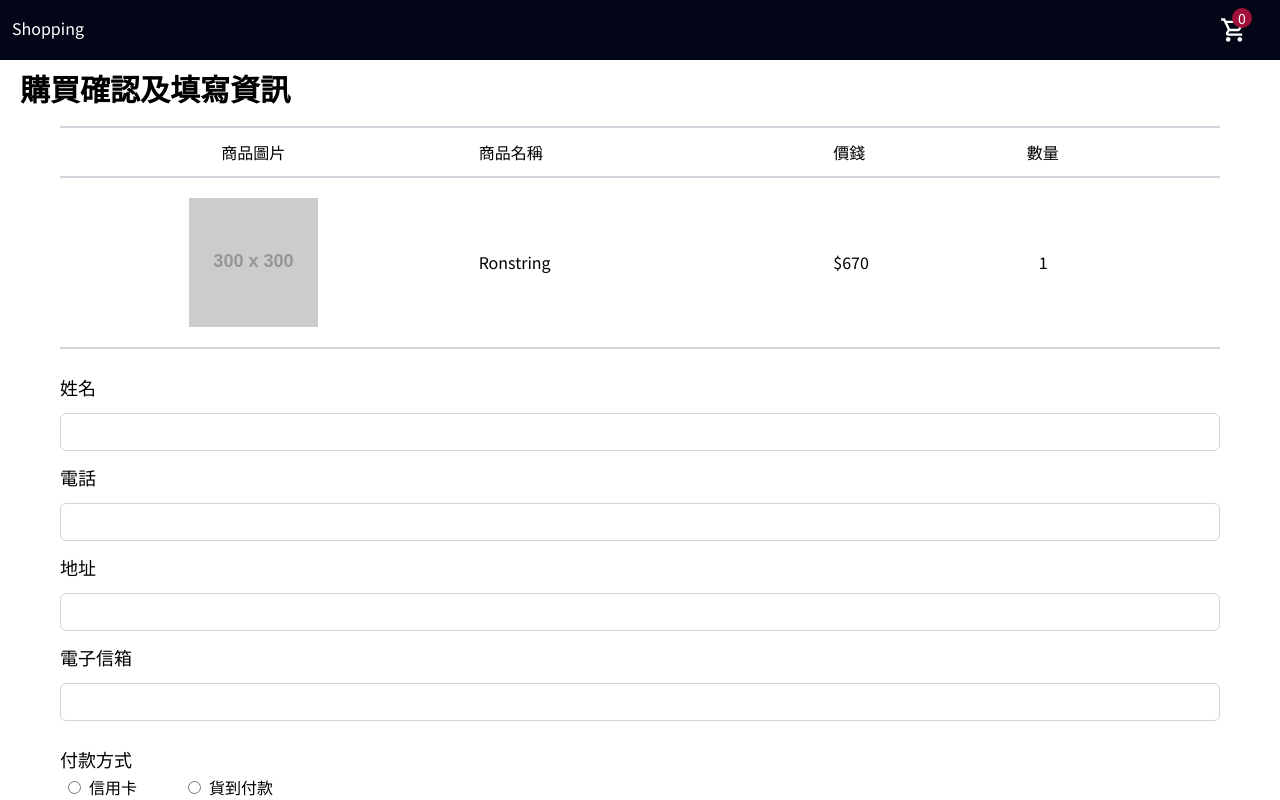
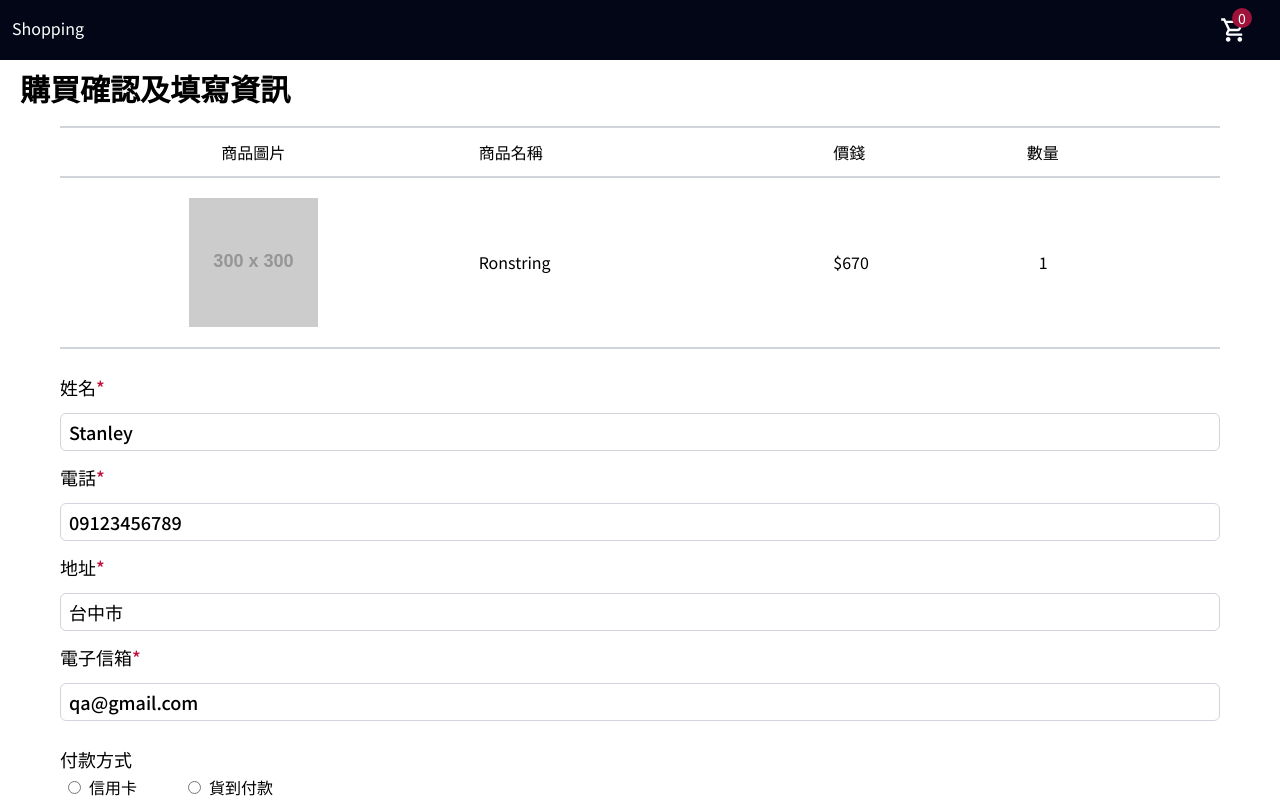
Before and after one commit to noouz/buyCar, a Vue app: page /shoppingcheck in a window 1280 px wide. Shown: the top 800 px of the page. Built offline with nearby package versions, Linux system fonts and the light colour scheme; a web font is replaced by a local one.

Commit message:
form修改

```diff
--- /dev/null
+++ b/src/components/Label.vue
@@ -0,0 +1,49 @@
+<script>
+export default{
+  props:{
+    valueData:{
+      type:String,
+      default:'',
+    },
+    content:{
+      type:String,
+      default:'',
+    },
+    type:{
+      type:String,
+      default:'text',
+    },
+    required:Boolean,
+  },
+  emits:['update'],
+  data(){
+    return{
+      newValue:this.valueData,
+    };
+  },
+  watch:{
+    newValue:{
+      handler(newValue){
+        this.$emit('update',newValue)
+      }
+    }
+  }
+};
+</script>
+
+<template>
+  <label for=type>
+    <span>{{content}}</span>
+    <span v-show="required" class="text-rose-700">*</span>
+    <input v-model="newValue" :type=type :name=type :id=type required >
+  </label>
+</template>
+
+<style scoped>
+label{
+  @apply font-medium text-lg w-full
+}
+input{
+  @apply w-full border border-gray-300 pl-2 text-lg py-1 rounded-md my-3 focus:outline-gray-500 active:outline-gray-500
+}
+</style>
--- a/src/views/Shoppingcheck.vue
+++ b/src/views/Shoppingcheck.vue
@@ -2,14 +2,26 @@
 import { RouterLink, RouterView } from 'vue-router';
 import LinkBtn from '@/components/LinkBtn.vue';
 import CheckCard from '@/components/CheckCard.vue';
+import Label from '@/components/Label.vue';
 export default{
   components:{
-    LinkBtn,CheckCard,
+    LinkBtn,CheckCard,Label,
   },
   data(){
     return{
+      formData:{
+        name:'Stanley',
+        phone:'09123456789',
+        address:'台中市',
+        email:'qa@gmail.com',
+      }
     }
   },
+  // methods:{
+    // updateNew(){
+    //   this.formData.name = value,
+    // }
+  // }
 
 }
 </script>
@@ -20,7 +32,11 @@ export default{
     <CheckCard />
 
     <form class="mt-6">
-      <label for="name">
+      <Label :content="'姓名'" :type="'text'" required :value-data="formData.name" @update="(value) => formData.name = value" ></Label>
+      <Label :content="'電話'" :type="'tel'" required :value-data="formData.phone" @update="(value) => formData.phone = value"></Label>
+      <Label :content="'地址'" :type="'text'" required :value-data="formData.address" @update="(value) => formData.adress = value"></Label>
+      <Label :content="'電子信箱'" :type="'email'" required :value-data="formData.email" @update="(value) => formData.email = value"></Label>
+      <!-- <label for="name">
         <span>姓名</span>
         <input type="text" name="name" id="name" required>
       </label>
@@ -35,7 +51,7 @@ export default{
       <label for="email">
         <span>電子信箱</span>
         <input type="email" name="email" id="email" required>
-      </label>
+      </label> -->
 
 
       <label for="payment" class="inp-title">
@@ -71,18 +87,14 @@ export default{
 
 <style scoped>
 /* 共用樣式 */
-label{
-  @apply font-medium text-lg w-full
-}
+
 .choice{
   @apply font-normal text-base min-w-[100px] w-[120px]
 }
 .inp-title{
   @apply text-lg flex flex-wrap mb-2 mt-3
 }
-input{
-  @apply w-full border border-gray-300 pl-2 text-lg py-1 rounded-md my-3 focus:outline-gray-500 active:outline-gray-500
-}
+
 input[type="radio"]{
   @apply w-auto m-2
 }
```
